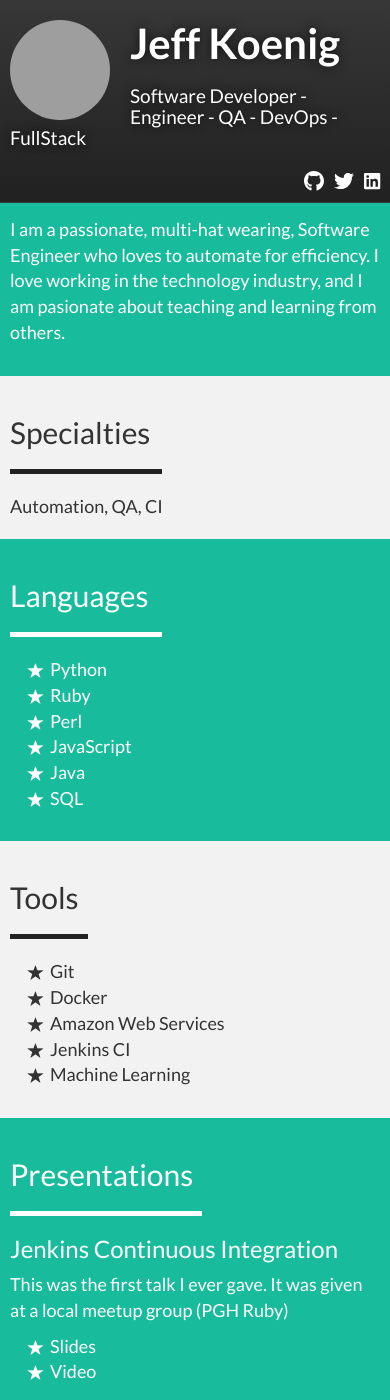
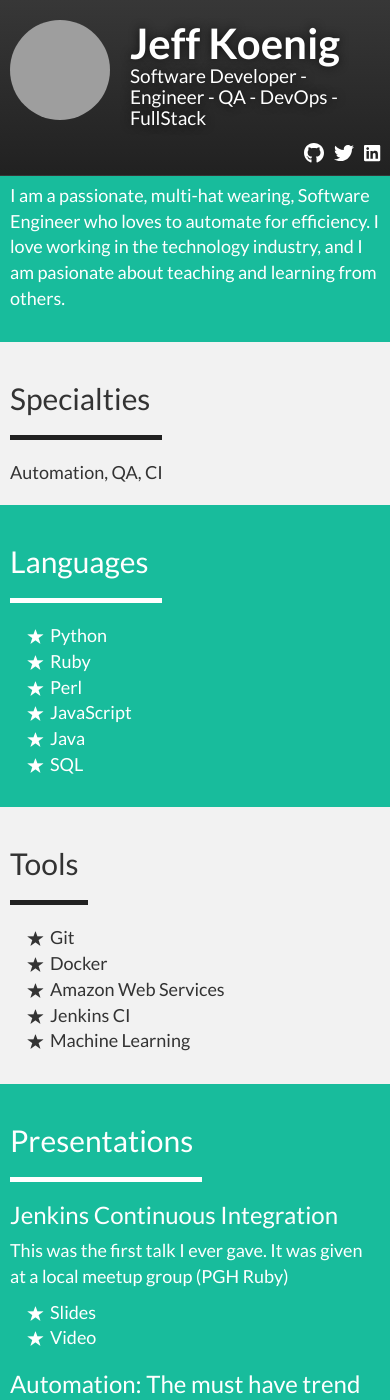
Before and after one commit to TheJefe/thejefe.github.io, a Jekyll site: the page built from index.html, in a window 390 px wide and 1400 px high. Built offline with Jekyll 4.4.1, drawn with Linux system fonts in a browser that asks for light colours; grey boxes are pictures that could not be loaded.

Commit message:
On mobile, squeeze the navbar a little smaller

```diff
--- a/css/style.scss
+++ b/css/style.scss
@@ -179,6 +179,9 @@ div.section:nth-child(odd) li:before{
     .navbar.shrink header {
         display: inline-flex;
     }
+    #project_tagline{
+        margin: 0px;
+    }
     .social-links{
         float: right;
         font-size: 30px;
@@ -189,6 +192,6 @@ div.section:nth-child(odd) li:before{
         transition: all 0.5s ease;
     }
     #main_content{
-        margin-top: 196px;
+        margin-top: 162px;
     }
 }
```
